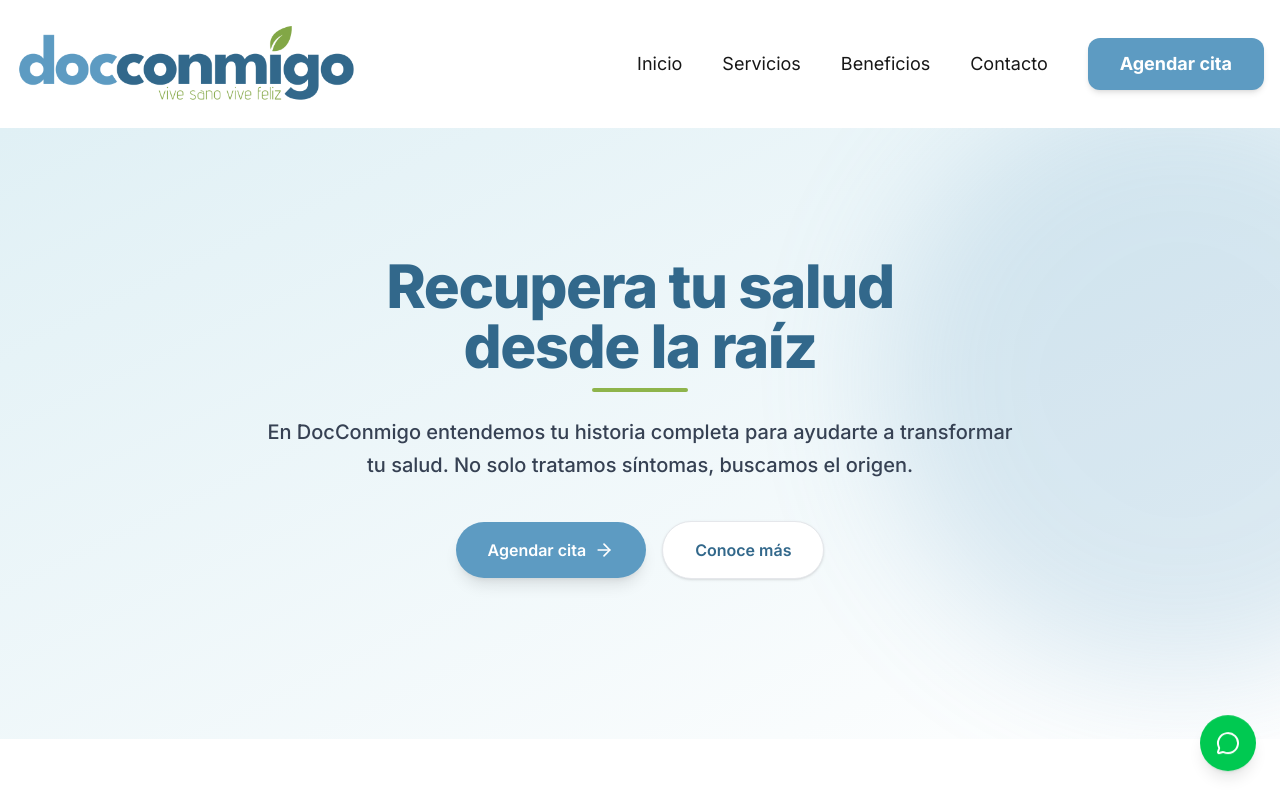
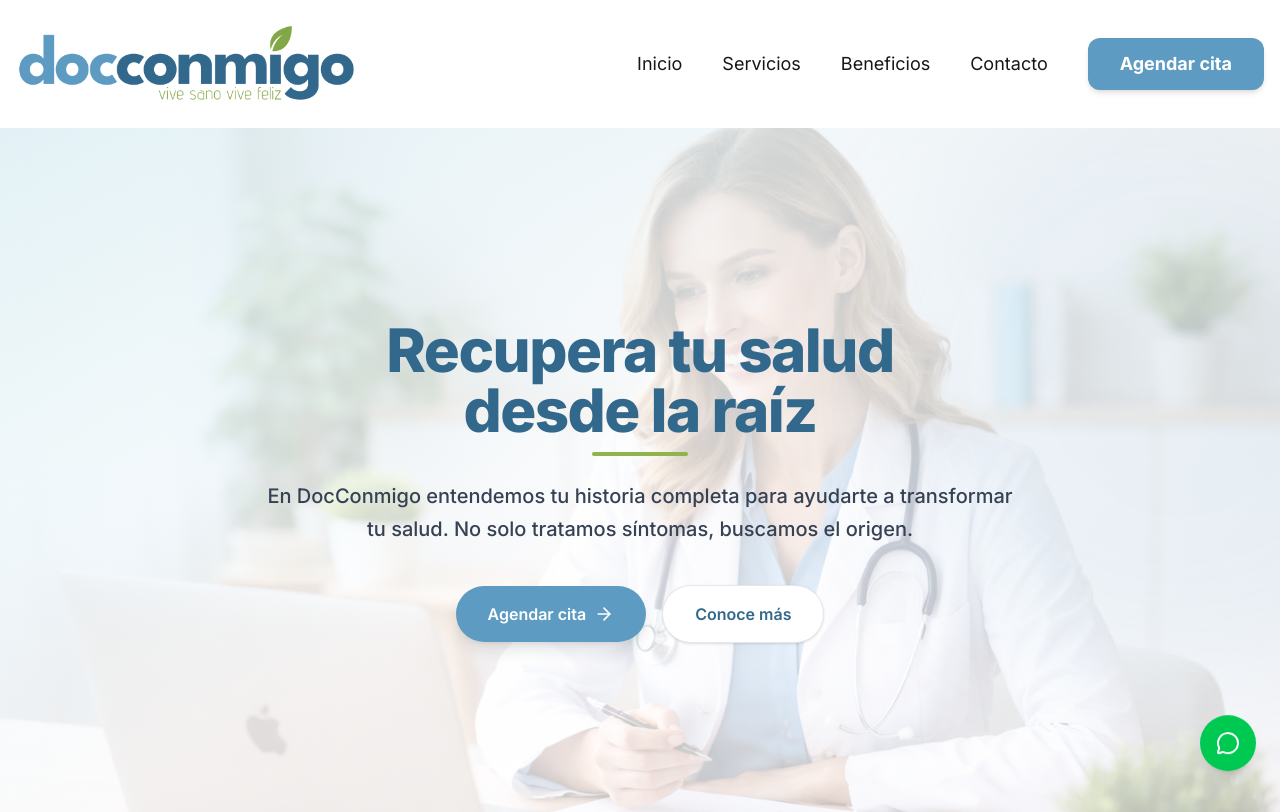
Before and after one commit to icodecauseiloveit/docconmigo_web, a Next.js app: page / in a window 1280 px wide. Shown: the top 812 px of the page. Built offline with nearby package versions, Linux system fonts and the light colour scheme.

Commit message:
feat: add hero.png background with soft overlay

```diff
--- a/src/components/sections/HeroSection.tsx
+++ b/src/components/sections/HeroSection.tsx
@@ -3,9 +3,20 @@ import { ArrowRight } from 'lucide-react';
 
 export default function HeroSection() {
   return (
-    <section className="relative bg-gradient-to-br from-[#e0f0f5] to-white pt-24 pb-32 md:pt-32 md:pb-40 overflow-hidden">
+    <section className="relative pt-24 pb-32 md:pt-48 md:pb-60 overflow-hidden min-h-[80vh] flex items-center">
+      {/* Background Image with Overlay */}
+      <div className="absolute inset-0 z-0">
+        {/* eslint-disable-next-line @next/next/no-img-element */}
+        <img
+          src="/hero.png"
+          alt="DocConmigo Hero Background"
+          className="w-full h-full object-cover"
+        />
+        <div className="absolute inset-0 bg-gradient-to-br from-[#e0f0f5]/90 via-white/80 to-white/70"></div>
+      </div>
+
       {/* Background decoration */}
-      <div className="absolute top-0 right-0 -translate-y-12 translate-x-1/3 opacity-20">
+      <div className="absolute top-0 right-0 -translate-y-12 translate-x-1/3 opacity-10">
         <div className="w-[600px] h-[600px] rounded-full bg-primary blur-3xl mix-blend-multiply"></div>
       </div>
 
```
Also changed, not shown: public/hero.png (added).
